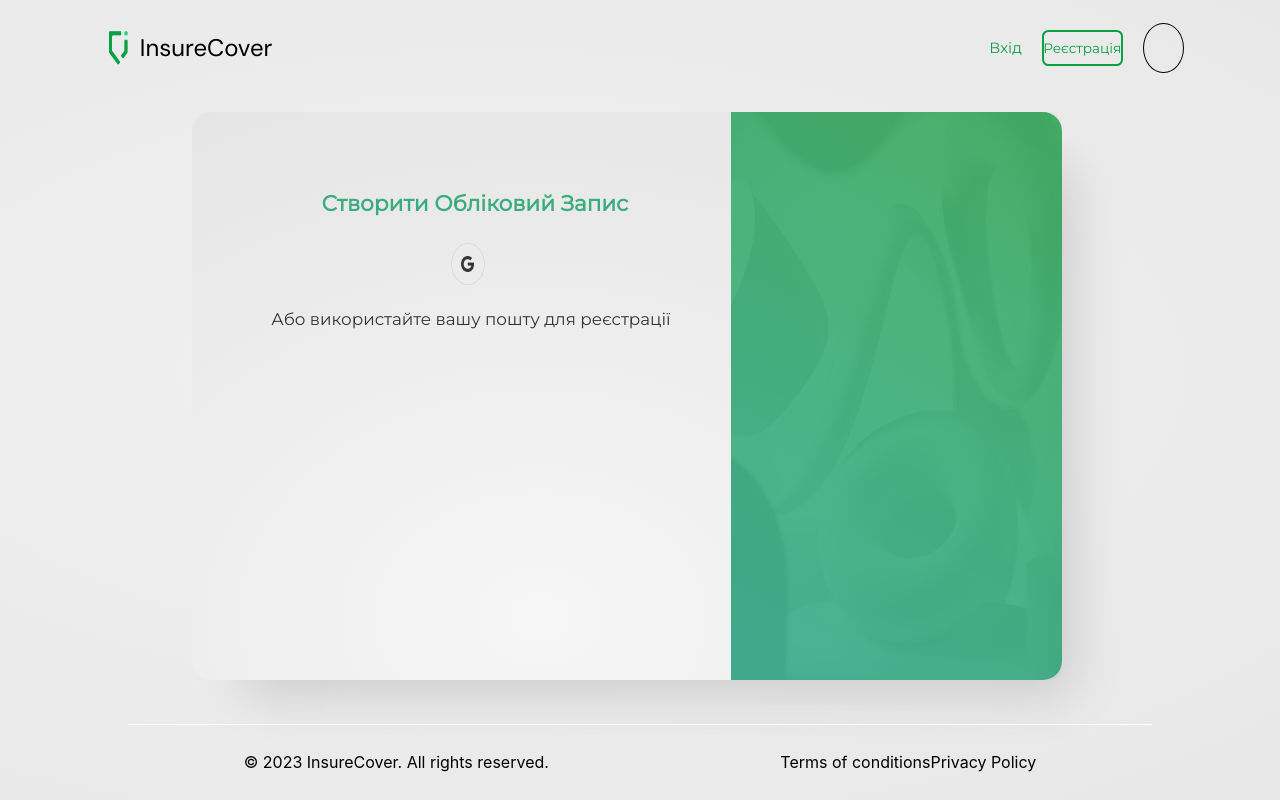
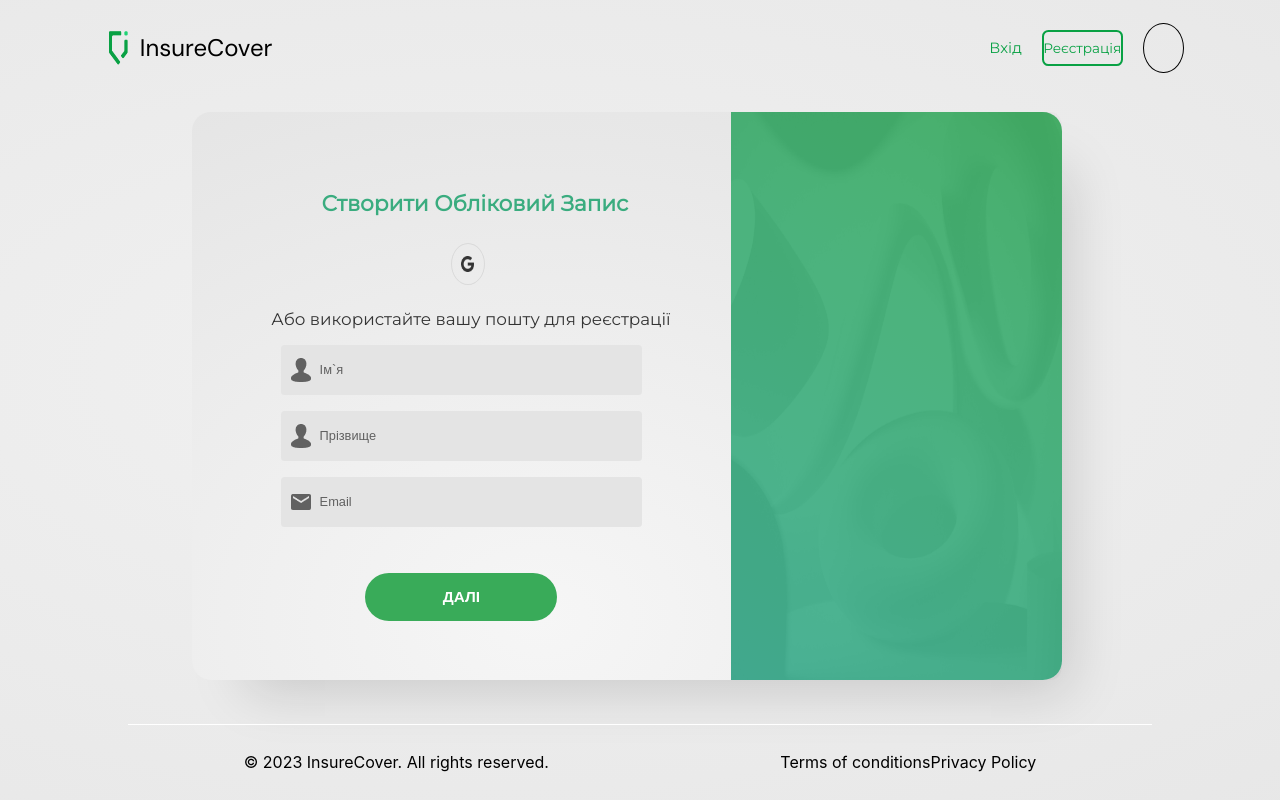
Before and after one commit to ranebof/Insure_Cover_Repo, a React (Create React App) app: page / in a window 1280 px wide. Built offline with nearby package versions, Linux system fonts and the light colour scheme.

Commit message:
updated login card

```diff
--- a/src/components/LoginCard/logcard.jsx
+++ b/src/components/LoginCard/logcard.jsx
@@ -5,15 +5,23 @@ export default function LogCard() {
     return (
         <div className="main_container">
             <div className="card_container_left">
-               <div className="text_container_l">
-                <span className="make_acc_text">Створити Обліковий запис</span>
-               </div>
-                <div className="circle_l"><img src="./images/google_ico.png" className="google_ico"></img></div>
+                <div className="text_container_l">
+                    <span className="make_acc_text">Створити Обліковий запис</span>
+                </div>
+                <div className="circle_l"><img src="./images/google_ico.png" className="google_ico" alt=""></img></div>
                 <div className="text_container_l_second"></div>
-                    <span className="use_email">Або використайте вашу пошту для реєстрації </span>
+                <span className="use_email">Або використайте вашу пошту для реєстрації </span>
+                <form className="log-form">
+                    <input className="form-field" type="text" placeholder="Ім`я" />
+                    <input className="form-field" type="text" placeholder="Прізвище" />
+                    <input className="form-field" type="email" placeholder="Email" />
+                </form>
+                <div className="log-button">
+                    <button className="l-button">Далі</button>
+                </div>
             </div>
             <div className="card_container_right">
-                <img className="image_r" src="./images/login_background.png"></img>
+                <img className="image_r" src="./images/login_background.png" alt=""></img>
             </div>
         </div>
     )
--- a/src/components/LoginCard/logcard.styl
+++ b/src/components/LoginCard/logcard.styl
@@ -64,3 +64,44 @@
 .image_r
     sizer(100%,100%)
     background-repeat: no-repeat
+
+.log-form
+    sizer(100%,43%)
+
+.form-field
+    sizer(25vw,6vh)
+    margin-top:2vh
+    border:none
+    background-color:#E4E4E4
+    background-image: url('/public/images/profile_icon.png')
+    background-position: 0.8vw 1.6vh
+    background-repeat: no-repeat
+    padding-left:3vw
+    border-radius:0.3vw
+
+
+.form-field:nth-child(3)
+    background-image: url("/public/images/email_icon.png")
+    background-position: 0.8vw 2.1vh
+
+.form-field::placeholder
+    font-size:1vw
+    color:#616161
+
+.form-field:focus
+    outline-color: #39AB59
+
+
+.l-button
+    sizer(15vw,6vh)
+    border: none
+    border-radius: 2vw
+    background-color: #39AB59
+    color:white
+    text-transform:uppercase
+    font-size:1.2vw
+    font-weight:600
+    cursor: pointer
+
+.l-button:hover
+    background-color: #3fca66
```
Also changed, not shown: public/images/email_icon.png (added), public/images/profile_icon.png (added), src/components/LoginCard/dist/logcard.css.
